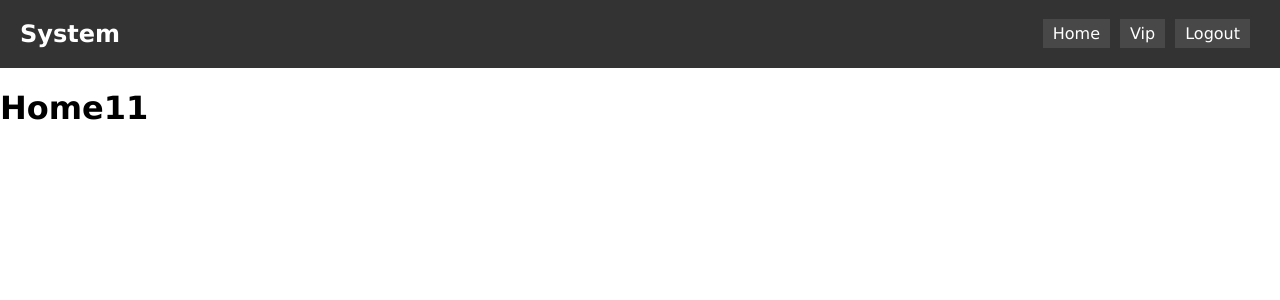
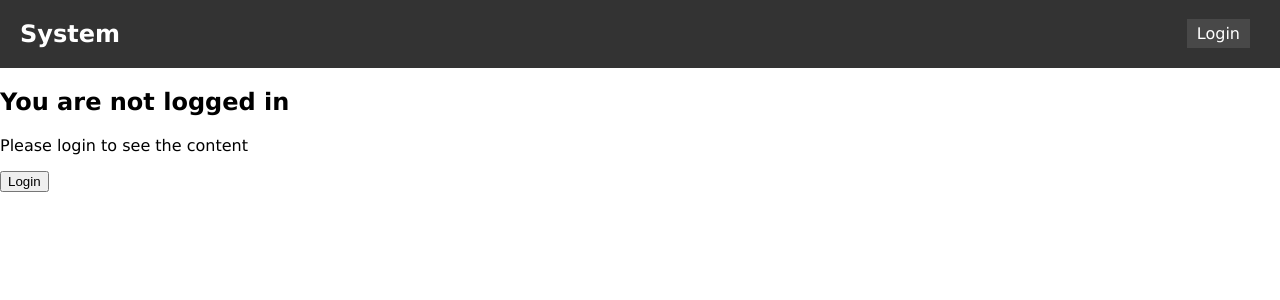
Before and after one commit to MariusCodeAcademy/type5-react-14-auth-protectRoute, a React (Create React App) app: page /vip in a window 1280 px wide. Shown: the top 300 px of the page. Built offline with nearby package versions, Linux system fonts and the light colour scheme.

Commit message:
Prot route works, magic

```diff
--- a/src/App.js
+++ b/src/App.js
@@ -11,7 +11,7 @@ import AuthContext from './store/authContext';
 import ProtectedRoute from './components/ProtectedRoute';
 
 function App() {
-  const [isUserLoggedIn, setIsUserLoggedIn] = useState(true);
+  const [isUserLoggedIn, setIsUserLoggedIn] = useState(false);
 
   function login() {
     console.log('App.js login');
@@ -33,18 +33,16 @@ function App() {
       <div className='App'>
         <Header />
         <Switch>
-          <ProtectedRoute path='/'>
-            <h1>Home11</h1>
+          <ProtectedRoute path='/' exact className={'yes'} bubble='gum'>
+            <h1>Home</h1>
+            <p>Welcome</p>
           </ProtectedRoute>
-          {/* <Route path={'/'} exact>
-            {isUserLoggedIn ? <h1>Home</h1> : <NotLoggedIn />}
-          </Route> */}
           <Route path={'/login'}>
             <LoginPage />
           </Route>
-          <Route path={'/vip'}>
+          <ProtectedRoute path={'/vip'}>
             <VipPage />
-          </Route>
+          </ProtectedRoute>
           <Route path={'*'}>
             <h2>Page not found</h2>
           </Route>
--- a/src/components/ProtectedRoute.jsx
+++ b/src/components/ProtectedRoute.jsx
@@ -4,12 +4,9 @@ import NotLoggedIn from './UI/NotLoggedIn';
 import AuthContext from './../store/authContext';
 
 function ProtectedRoute({ children, ...rest }) {
+  // console.log('rest ===', rest);
   const authCtx = useContext(AuthContext);
-  return (
-    <Route {...rest} exact>
-      {authCtx.isUserLoggedIn ? children : <NotLoggedIn />}
-    </Route>
-  );
+  return <Route {...rest}>{authCtx.isUserLoggedIn ? children : <NotLoggedIn />} </Route>;
 }
 
 export default ProtectedRoute;
```
